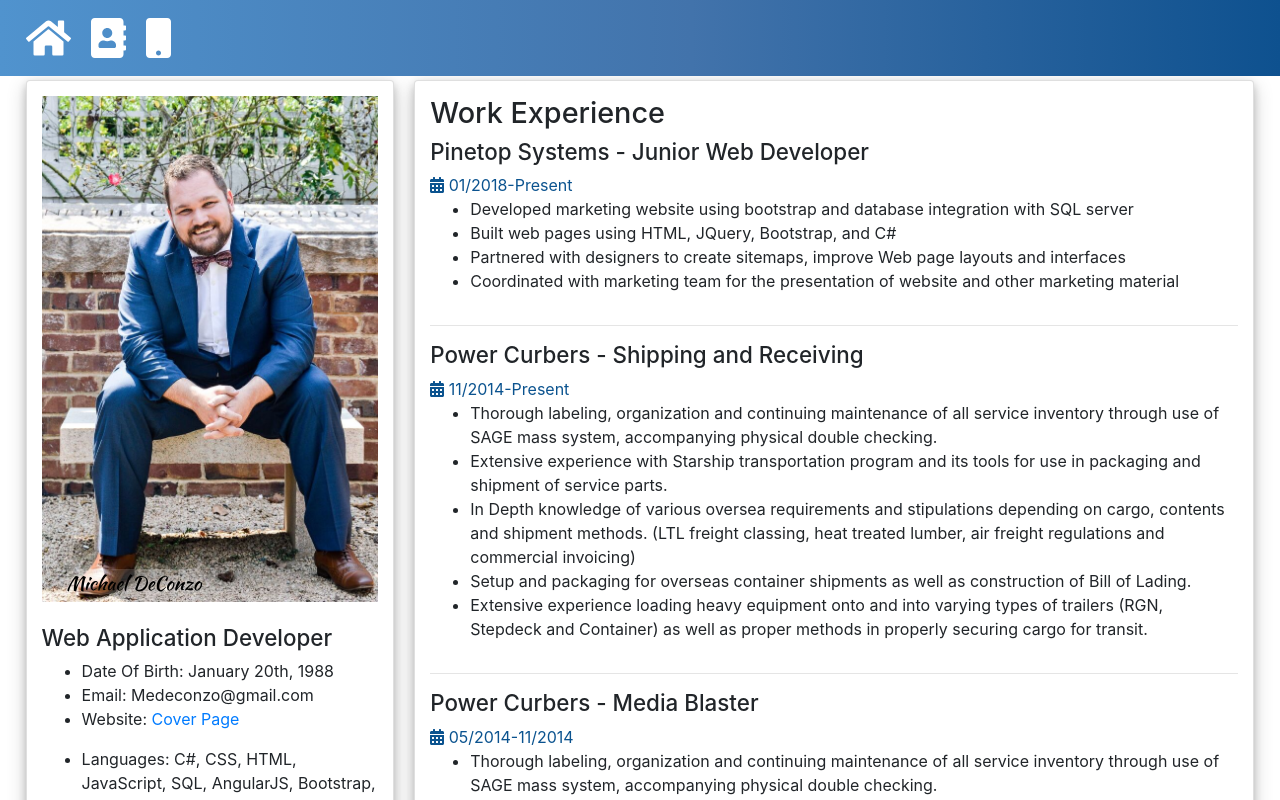
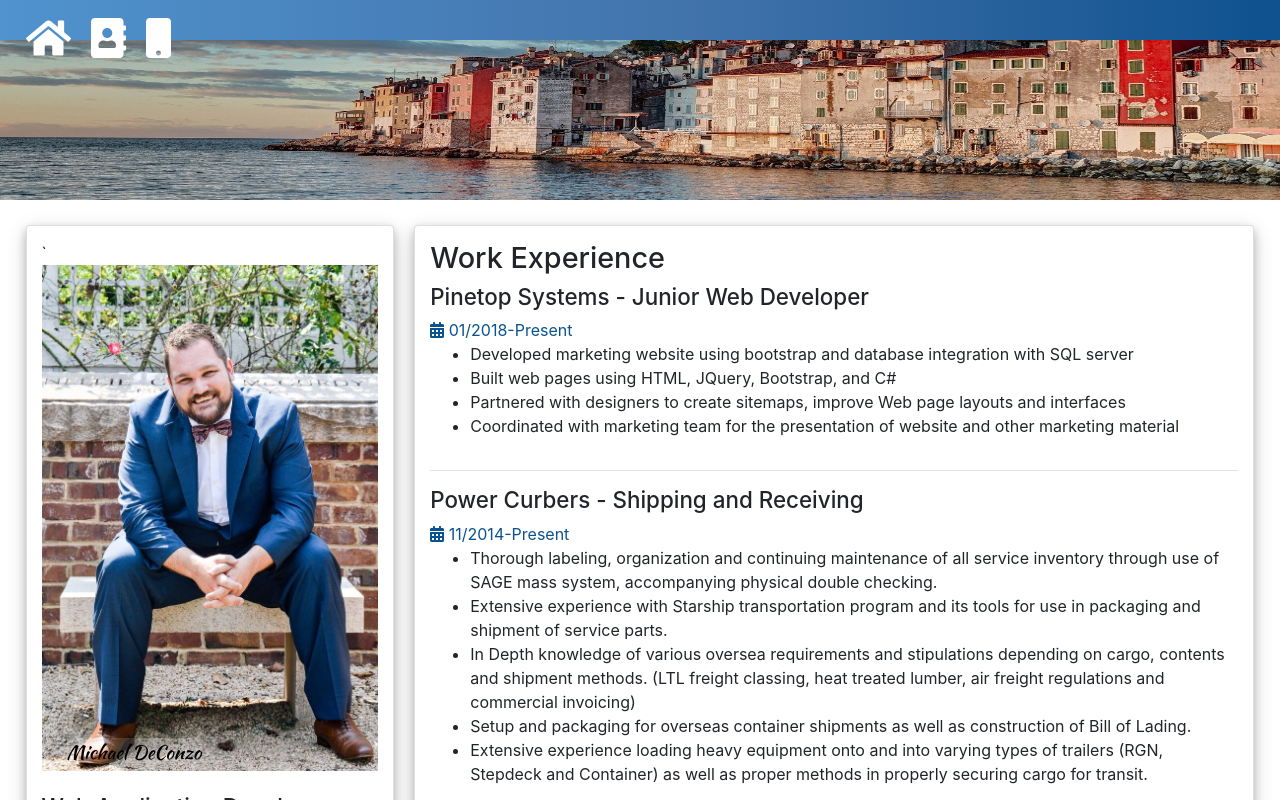
Before and after one commit to Ovarmorrow/resume, an Angular app: page / in a window 1280 px wide. Shown: the top 800 px of the page. Built offline with nearby package versions, Linux system fonts and the light colour scheme.

Commit message:
added portfolio imgs, adjusted navbar.component.scss settings

```diff
--- a/src/app/app.component.html
+++ b/src/app/app.component.html
@@ -1,10 +1,11 @@
-<!--The content below is only a placeholder and can be replaced.-->
-
-
 <app-navbar></app-navbar>
 
+<div>
+    <img class="bgimg1" [src]="navBackground">
+</div>
+
 <div class="wrapper-grid">
-  <div class="card left-profile">
+  <div class="card left-profile">`
     <div class="profile-div">
       <img class="profile-img" [src]="profile" alt="Profile">
       <div class="profile-text">Michael DeConzo</div>
--- a/src/app/app.component.ts
+++ b/src/app/app.component.ts
@@ -12,7 +12,7 @@ export class AppComponent {
   pdfResume: string;
 
   constructor() {
-    this.navBackground = "./assets/img/navBackground.jpg";
+    this.navBackground = "./assets/img/navBackground2.jpg";
     this.profile = "./assets/img/profile.jpeg";
     this.pdfResume = "./assets/img/pdfResume.pdf";
   }
--- a/src/app/navbar/navbar.component.scss
+++ b/src/app/navbar/navbar.component.scss
@@ -1,17 +1,9 @@
-/* Create a Parallax Effect */
-.bgimg-1,
-.bgimg-2,
-.bgimg-3 {
-  background-attachment: fixed;
-  background-position: center;
-  background-repeat: no-repeat;
-  background-size: cover;
-}
 
 .navbar {
   position: fixed;
   top: 0;
   width: 100%;
+  height: 5vh;
   z-index: 99;
   background: #5093ce;
   background: -moz-linear-gradient(left, #5093ce 0%, #4273ab 54%, #0e518f 100%);
--- a/src/sass/styles.scss
+++ b/src/sass/styles.scss
@@ -18,19 +18,6 @@ h4,
   font-size: 1.4em;
 }
 
-/* Create a Parallax Effect */
-.bgimg-1 {
-  background-attachment: fixed;
-  background-position: center;
-  background-repeat: no-repeat;
-  background-size: cover;
-}
-
-/* First image (Logo. Full height) */
-.bgimg-1 {
-  background-image: url("/w3images/parallax1.jpg");
-  min-height: 100%;
-}
 
 .card {
   text-align: left;
@@ -39,7 +26,7 @@ h4,
 }
 
 .wrapper-grid {
-  margin: 80px 2% 2% 2%;
+  margin: 25px 2% 2% 2%;
   display: grid;
   grid-template-columns: 30% 1fr;
   grid-template-areas:
@@ -49,12 +36,7 @@ h4,
   grid-gap: 20px;
 }
 
-/* Turn off parallax scrolling for tablets and phones */
-@media only screen and (max-device-width: 1024px) {
-  .bgimg-1 {
-    background-attachment: scroll;
-  }
-}
+
 
 // Extra large devices (large desktops, 1200px and up)
 @media (min-width: 1200px) {
```
Also changed, not shown: src/assets/img/navBackground2.jpg (added), 22 other files (tests, documents, lock files or other folders).
